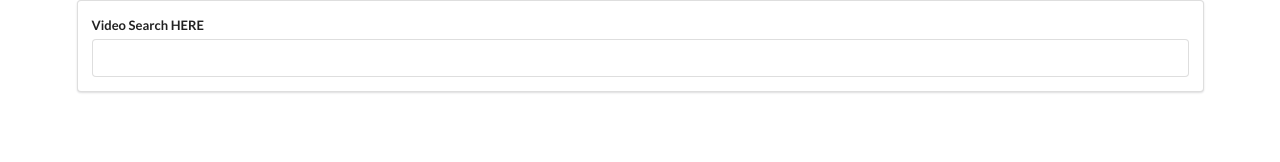
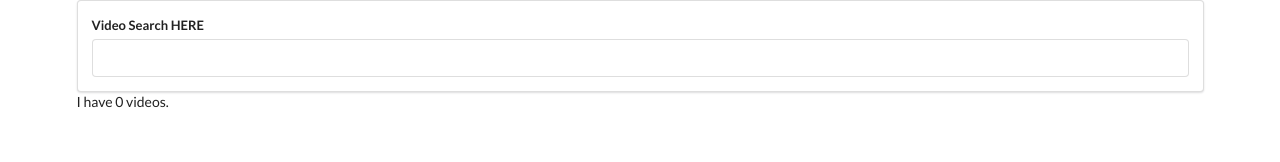
Before and after one commit to heggy231/React-Youtube, a React (Create React App) app in the folder myapp/: page / in a window 1280 px wide. Shown: the top 162 px of the page. Built offline with nearby package versions, Linux system fonts and the light colour scheme.

Commit message:
feat: display no of videos user search

```diff
--- a/myapp/src/components/App.js
+++ b/myapp/src/components/App.js
@@ -3,6 +3,11 @@ import SearchBar from './SearchBar';
 import youtube from '../apis/youtube';
 
 class App extends React.Component {
+  state = {
+    // once user search for videos -> we will update this array
+    //  with request array: `response.data.items`
+    videos: []
+  };
   // user's search string: term
   // axios is async
   onTermSubmit = async (term) => {
@@ -14,13 +19,17 @@ class App extends React.Component {
       }
     });
     // view the async response obj
-    console.log(response);
+    // console.log(response);
+
+    // response.data.items is an array of obj request obj returns when user search for videos
+      this.setState({ videos: response.data.items });
   };
 
   render() {
     return (
       <div className="ui container">
         <SearchBar onFormSubmit={this.onTermSubmit}/>
+        I have {this.state.videos.length} videos.
       </div>
     );
   }
```
